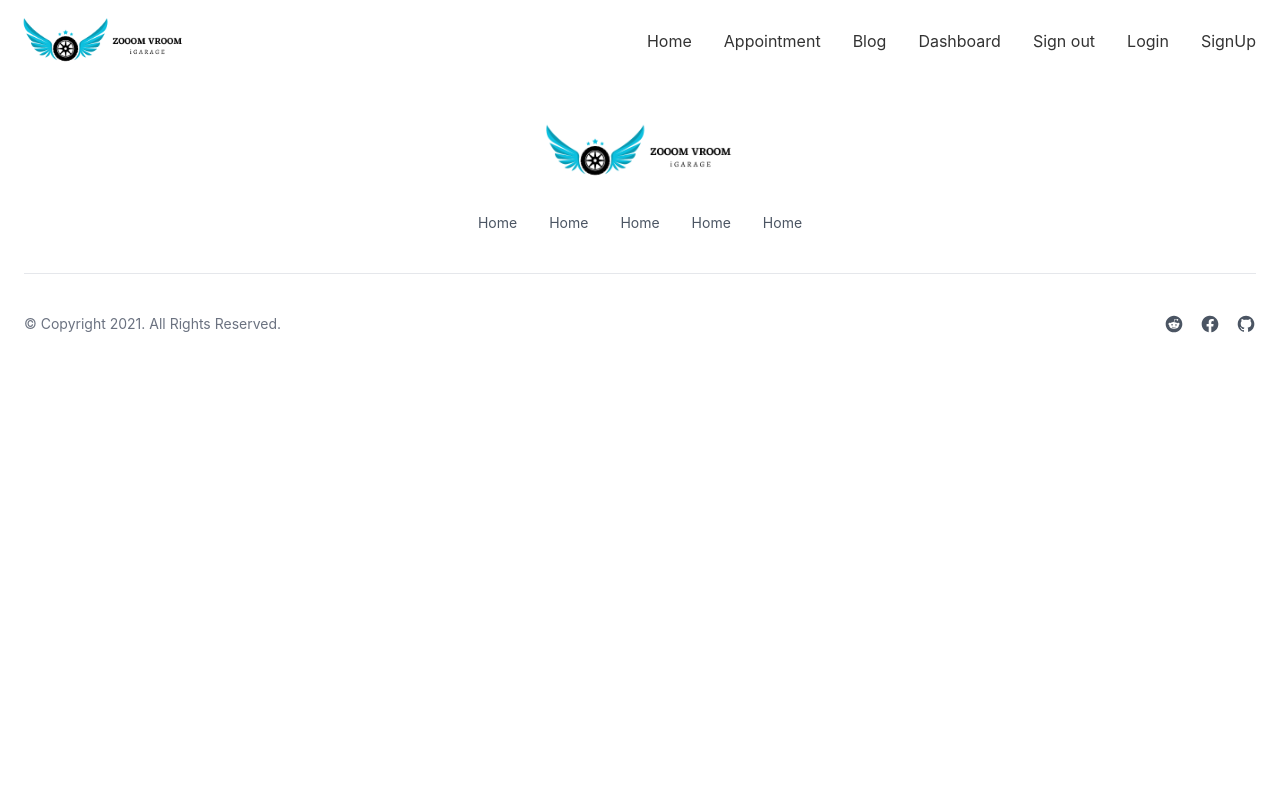
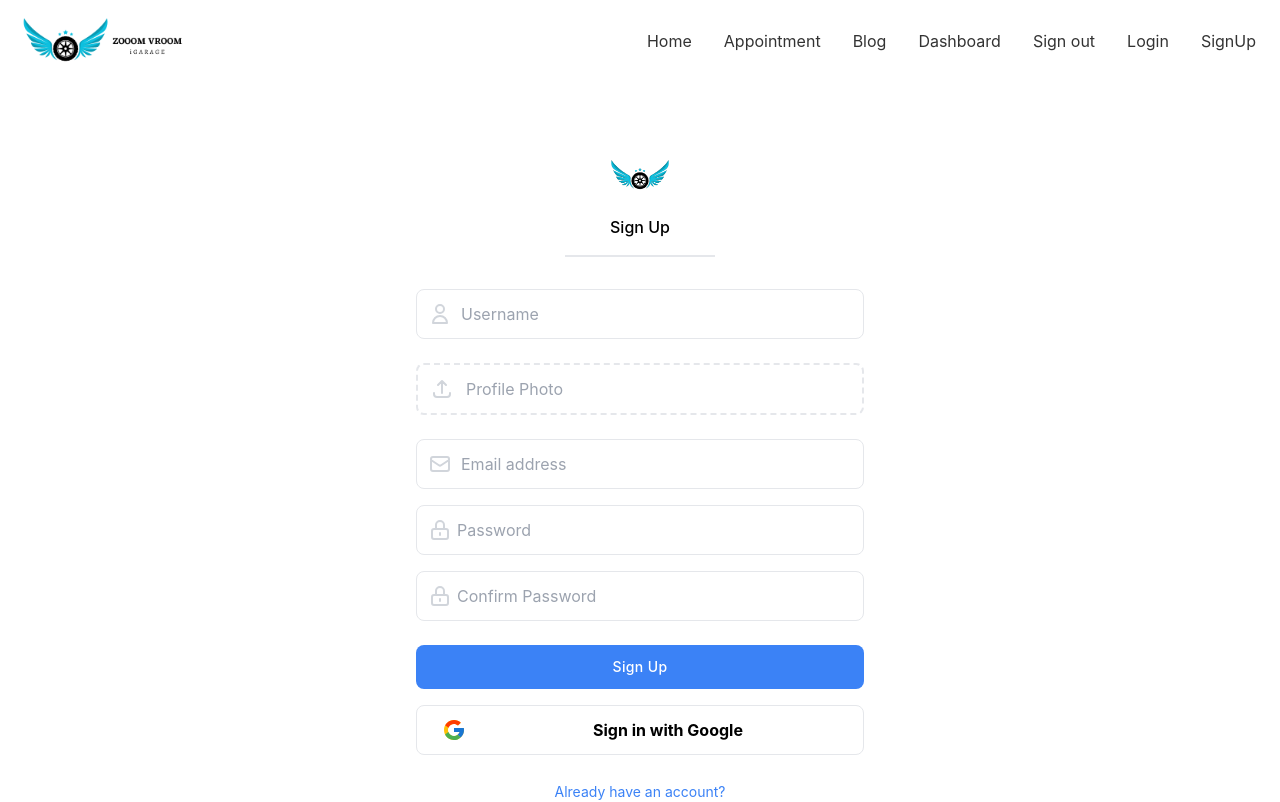
Before and after one commit to arnob999/zooom-vroom-igarage-client, a React (Create React App) app: page /signup in a window 1280 px wide. Shown: the top 802 px of the page. Built offline with nearby package versions, Linux system fonts and the light colour scheme.

Commit message:
login signup page

```diff
--- /dev/null
+++ b/src/Pages/HomePage/Hero/Hero.js
@@ -0,0 +1,18 @@
+import React from 'react';
+import banner from '../../../assets/banner.jpg'
+const Hero = () => {
+    return (
+        <div className="hero h-[650px]" style={{ backgroundImage: `url(${banner})` }}>
+            <div className="hero-overlay bg-opacity-30"></div>
+            <div className="hero-content text-center text-neutral-content">
+                <div className="max-w-md">
+                    <h1 className="mb-5 text-5xl font-bold">Hello there</h1>
+                    <p className="mb-5">Provident cupiditate voluptatem et in. Quaerat fugiat ut assumenda excepturi exercitationem quasi. In deleniti eaque aut repudiandae et a id nisi.</p>
+                    <button className="btn btn-primary">Get Started</button>
+                </div>
+            </div>
+        </div>
+    );
+};
+
+export default Hero;
--- a/src/Pages/Home/Home.js
+++ b/src/Pages/HomePage/Home/Home.js
@@ -1,9 +1,10 @@
 import React from 'react';
+import Hero from '../Hero/Hero';
 
 const Home = () => {
     return (
         <div>
-            hi from home
+            <Hero />
         </div>
     );
 };
--- a/src/Pages/Login/Login.js
+++ b/src/Pages/Login/Login.js
@@ -1,20 +1,22 @@
 import React from 'react';
-
+import transparentLogo from '../../assets/icon_transparent_short.png'
 const Login = () => {
     return (
         <div className="flex my-20 sm:my-10 md:my-16 lg:w-[450px] mx-auto overflow-hidden rounded-lg shadow-lg ">
 
 
             <div className="w-full px-6 py-8 md:px-8">
-                <div className="flex justify-center mx-auto">
-                    <img className="w-auto h-7 sm:h-8" src="https://merakiui.com/images/logo.svg" alt="" />
+
+                <div className='ml-3'>
+                    <div className="flex justify-center mx-auto">
+                        <img className="w-20" src={transparentLogo} alt="" />
+                    </div>
+
+                    <p className="mt-3 text-xl text-center text-black-600 ">
+                        Welcome back!
+                    </p>
                 </div>
-
-                <p className="mt-3 text-xl text-center text-black-600 ">
-                    Welcome back!
-                </p>
-
-                <a href="#" className="flex items-center justify-center mt-4 text-gray-600 transition-colors duration-300 transform border rounded-lg dark:border-gray-700 dark:text-gray-200 hover:bg-gray-50 dark:hover:bg-gray-600">
+                <a href="#" className="flex items-center justify-center mt-4 text-gray-600 transition-colors duration-300 transform border rounded-lg dark:border-gray-700 dark:text-gray-200 hover:bg-gray-300 dark:hover:bg-gray-300">
                     <div className="px-4 py-2">
                         <svg className="w-6 h-6" viewBox="0 0 40 40">
                             <path d="M36.3425 16.7358H35V16.6667H20V23.3333H29.4192C28.045 27.2142 24.3525 30 20 30C14.4775 30 10 25.5225 10 20C10 14.4775 14.4775 9.99999 20 9.99999C22.5492 9.99999 24.8683 10.9617 26.6342 12.5325L31.3483 7.81833C28.3717 5.04416 24.39 3.33333 20 3.33333C10.7958 3.33333 3.33335 10.7958 3.33335 20C3.33335 29.2042 10.7958 36.6667 20 36.6667C29.2042 36.6667 36.6667 29.2042 36.6667 20C36.6667 18.8825 36.5517 17.7917 36.3425 16.7358Z" fill="#FFC107" />
@@ -24,7 +26,7 @@
                         </svg>
                     </div>
 
-                    <span className="w-5/6 px-4 py-3 font-bold text-center">Sign in with Google</span>
+                    <span className="w-5/6 px-4 py-3 font-bold text-center text-black">Sign in with Google</span>
                 </a>
 
                 <div className="flex items-center justify-between mt-4">
@@ -38,6 +40,7 @@
 
                 <div className="mt-4">
                     <label className="block mb-2 text-sm font-medium text-gray-600 dark:text-gray-200" for="LoggingEmailAddress">Email Address</label>
+
                     <input id="LoggingEmailAddress" className="block w-full px-4 py-2 text-gray-700 bg-white border rounded-lg dark:bg-gray-800 dark:text-gray-300 dark:border-gray-600 focus:border-blue-400 focus:ring-opacity-40 dark:focus:border-blue-300 focus:outline-none focus:ring focus:ring-blue-300" type="email" />
                 </div>
 
--- a/src/Pages/SignUp/SignUp.js
+++ b/src/Pages/SignUp/SignUp.js
@@ -1,9 +1,103 @@
 import React from 'react';
-
+import transparentLogo from '../../assets/icon_transparent_short.png'
 const SignUp = () => {
     return (
         <div>
+            <section class="bg-white text-black">
+                <div class="container flex items-center justify-center min-h-screen px-6 mx-auto">
+                    <form class="w-full max-w-md">
+                        <div class="flex justify-center mx-auto">
+                            <img class="w-auto h-7 sm:h-8" src={transparentLogo} alt="" />
+                        </div>
 
+                        <div class="flex items-center justify-center mt-6">
+                            <a href="#" class="w-1/3 pb-4 font-medium text-center text-black capitalize border-b-2 ">
+                                Sign Up
+                            </a>
+                        </div>
+
+                        <div class="relative flex items-center mt-8">
+                            <span class="absolute">
+                                <svg xmlns="http://www.w3.org/2000/svg" class="w-6 h-6 mx-3 text-gray-300 dark:text-gray-500" fill="none" viewBox="0 0 24 24" stroke="currentColor" stroke-width="2">
+                                    <path stroke-linecap="round" stroke-linejoin="round" d="M16 7a4 4 0 11-8 0 4 4 0 018 0zM12 14a7 7 0 00-7 7h14a7 7 0 00-7-7z" />
+                                </svg>
+                            </span>
+
+                            <input type="text" class="block w-full py-3 text-gray-700 bg-white border rounded-lg px-11 dark:bg-gray-900 dark:text-gray-300 dark:border-gray-600 focus:border-blue-400 dark:focus:border-blue-300 focus:ring-blue-300 focus:outline-none focus:ring focus:ring-opacity-40" placeholder="Username" />
+                        </div>
+
+                        <label for="dropzone-file" class="flex items-center px-3 py-3 mx-auto mt-6 text-center bg-white border-2 border-dashed rounded-lg cursor-pointer dark:border-gray-600 dark:bg-gray-900">
+                            <svg xmlns="http://www.w3.org/2000/svg" class="w-6 h-6 text-gray-300 dark:text-gray-500" fill="none" viewBox="0 0 24 24" stroke="currentColor" stroke-width="2">
+                                <path stroke-linecap="round" stroke-linejoin="round" d="M4 16v1a3 3 0 003 3h10a3 3 0 003-3v-1m-4-8l-4-4m0 0L8 8m4-4v12" />
+                            </svg>
+
+                            <h2 class="mx-3 text-gray-400">Profile Photo</h2>
+
+                            <input id="dropzone-file" type="file" class="hidden" />
+                        </label>
+
+                        <div class="relative flex items-center mt-6">
+                            <span class="absolute">
+                                <svg xmlns="http://www.w3.org/2000/svg" class="w-6 h-6 mx-3 text-gray-300 dark:text-gray-500" fill="none" viewBox="0 0 24 24" stroke="currentColor" stroke-width="2">
+                                    <path stroke-linecap="round" stroke-linejoin="round" d="M3 8l7.89 5.26a2 2 0 002.22 0L21 8M5 19h14a2 2 0 002-2V7a2 2 0 00-2-2H5a2 2 0 00-2 2v10a2 2 0 002 2z" />
+                                </svg>
+                            </span>
+
+                            <input type="email" class="block w-full py-3 text-gray-700 bg-white border rounded-lg px-11 dark:bg-gray-900 dark:text-gray-300 dark:border-gray-600 focus:border-blue-400 dark:focus:border-blue-300 focus:ring-blue-300 focus:outline-none focus:ring focus:ring-opacity-40" placeholder="Email address" />
+                        </div>
+
+                        <div class="relative flex items-center mt-4">
+                            <span class="absolute">
+                                <svg xmlns="http://www.w3.org/2000/svg" class="w-6 h-6 mx-3 text-gray-300 dark:text-gray-500" fill="none" viewBox="0 0 24 24" stroke="currentColor" stroke-width="2">
+                                    <path stroke-linecap="round" stroke-linejoin="round" d="M12 15v2m-6 4h12a2 2 0 002-2v-6a2 2 0 00-2-2H6a2 2 0 00-2 2v6a2 2 0 002 2zm10-10V7a4 4 0 00-8 0v4h8z" />
+                                </svg>
+                            </span>
+
+                            <input type="password" class="block w-full px-10 py-3 text-gray-700 bg-white border rounded-lg dark:bg-gray-900 dark:text-gray-300 dark:border-gray-600 focus:border-blue-400 dark:focus:border-blue-300 focus:ring-blue-300 focus:outline-none focus:ring focus:ring-opacity-40" placeholder="Password" />
+                        </div>
+
+                        <div class="relative flex items-center mt-4">
+                            <span class="absolute">
+                                <svg xmlns="http://www.w3.org/2000/svg" class="w-6 h-6 mx-3 text-gray-300 dark:text-gray-500" fill="none" viewBox="0 0 24 24" stroke="currentColor" stroke-width="2">
+                                    <path stroke-linecap="round" stroke-linejoin="round" d="M12 15v2m-6 4h12a2 2 0 002-2v-6a2 2 0 00-2-2H6a2 2 0 00-2 2v6a2 2 0 002 2zm10-10V7a4 4 0 00-8 0v4h8z" />
+                                </svg>
+                            </span>
+
+                            <input type="password" class="block w-full px-10 py-3 text-gray-700 bg-white border rounded-lg dark:bg-gray-900 dark:text-gray-300 dark:border-gray-600 focus:border-blue-400 dark:focus:border-blue-300 focus:ring-blue-300 focus:outline-none focus:ring focus:ring-opacity-40" placeholder="Confirm Password" />
+                        </div>
+
+                        <div class="mt-6">
+                            <button class="w-full px-6 py-3 text-sm font-medium tracking-wide text-white capitalize transition-colors duration-300 transform bg-blue-500 rounded-lg hover:bg-blue-400 focus:outline-none focus:ring focus:ring-blue-300 focus:ring-opacity-50">
+                                Sign Up
+                            </button>
+
+
+                            {/*  */}
+
+                            <a href="#" className="flex items-center justify-center mt-4 text-gray-600 transition-colors duration-300 transform border rounded-lg dark:border-gray-700 dark:text-gray-200 hover:bg-gray-300 dark:hover:bg-gray-300">
+                                <div className="px-4 py-2">
+                                    <svg className="w-6 h-6" viewBox="0 0 40 40">
+                                        <path d="M36.3425 16.7358H35V16.6667H20V23.3333H29.4192C28.045 27.2142 24.3525 30 20 30C14.4775 30 10 25.5225 10 20C10 14.4775 14.4775 9.99999 20 9.99999C22.5492 9.99999 24.8683 10.9617 26.6342 12.5325L31.3483 7.81833C28.3717 5.04416 24.39 3.33333 20 3.33333C10.7958 3.33333 3.33335 10.7958 3.33335 20C3.33335 29.2042 10.7958 36.6667 20 36.6667C29.2042 36.6667 36.6667 29.2042 36.6667 20C36.6667 18.8825 36.5517 17.7917 36.3425 16.7358Z" fill="#FFC107" />
+                                        <path d="M5.25497 12.2425L10.7308 16.2583C12.2125 12.59 15.8008 9.99999 20 9.99999C22.5491 9.99999 24.8683 10.9617 26.6341 12.5325L31.3483 7.81833C28.3716 5.04416 24.39 3.33333 20 3.33333C13.5983 3.33333 8.04663 6.94749 5.25497 12.2425Z" fill="#FF3D00" />
+                                        <path d="M20 36.6667C24.305 36.6667 28.2167 35.0192 31.1742 32.34L26.0159 27.975C24.3425 29.2425 22.2625 30 20 30C15.665 30 11.9842 27.2359 10.5975 23.3784L5.16254 27.5659C7.92087 32.9634 13.5225 36.6667 20 36.6667Z" fill="#4CAF50" />
+                                        <path d="M36.3425 16.7358H35V16.6667H20V23.3333H29.4192C28.7592 25.1975 27.56 26.805 26.0133 27.9758C26.0142 27.975 26.015 27.975 26.0158 27.9742L31.1742 32.3392C30.8092 32.6708 36.6667 28.3333 36.6667 20C36.6667 18.8825 36.5517 17.7917 36.3425 16.7358Z" fill="#1976D2" />
+                                    </svg>
+                                </div>
+
+                                <span className="w-5/6 px-4 py-3 font-bold text-center text-black">Sign in with Google</span>
+                            </a>
+
+                            {/*  */}
+
+                            <div class="mt-6 text-center ">
+                                <a href="#" class="text-sm text-blue-500 hover:underline dark:text-blue-400">
+                                    Already have an account?
+                                </a>
+                            </div>
+                        </div>
+                    </form>
+                </div>
+            </section>
         </div>
     );
 };
--- a/src/Routes/Routes/Routes.js
+++ b/src/Routes/Routes/Routes.js
@@ -1,10 +1,10 @@
 import { createBrowserRouter } from "react-router-dom";
 import Main from "../../Layout/Main";
-import Home from "../../Pages/Home/Home";
 import Blog from "../../Pages/Blog/Blog";
 import NotFound from "../../Pages/NotFound/NotFound";
 import SignUp from "../../Pages/SignUp/SignUp";
 import Login from "../../Pages/Login/Login";
+import Home from "../../Pages/HomePage/Home/Home";
 
 
 const router = createBrowserRouter([
```
Also changed, not shown: src/assets/banner.jpg (added), src/assets/icon_transparent_short.png (added).
